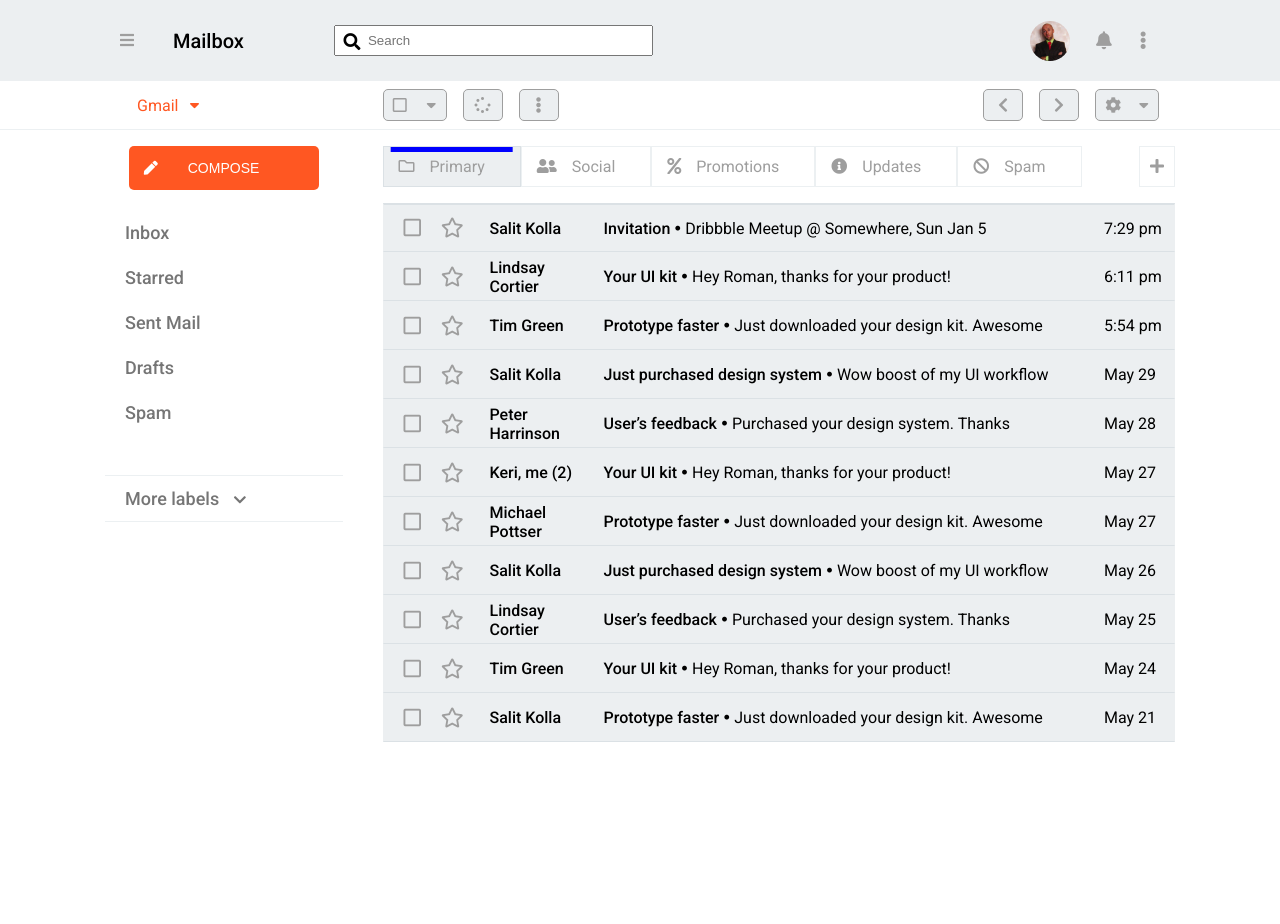
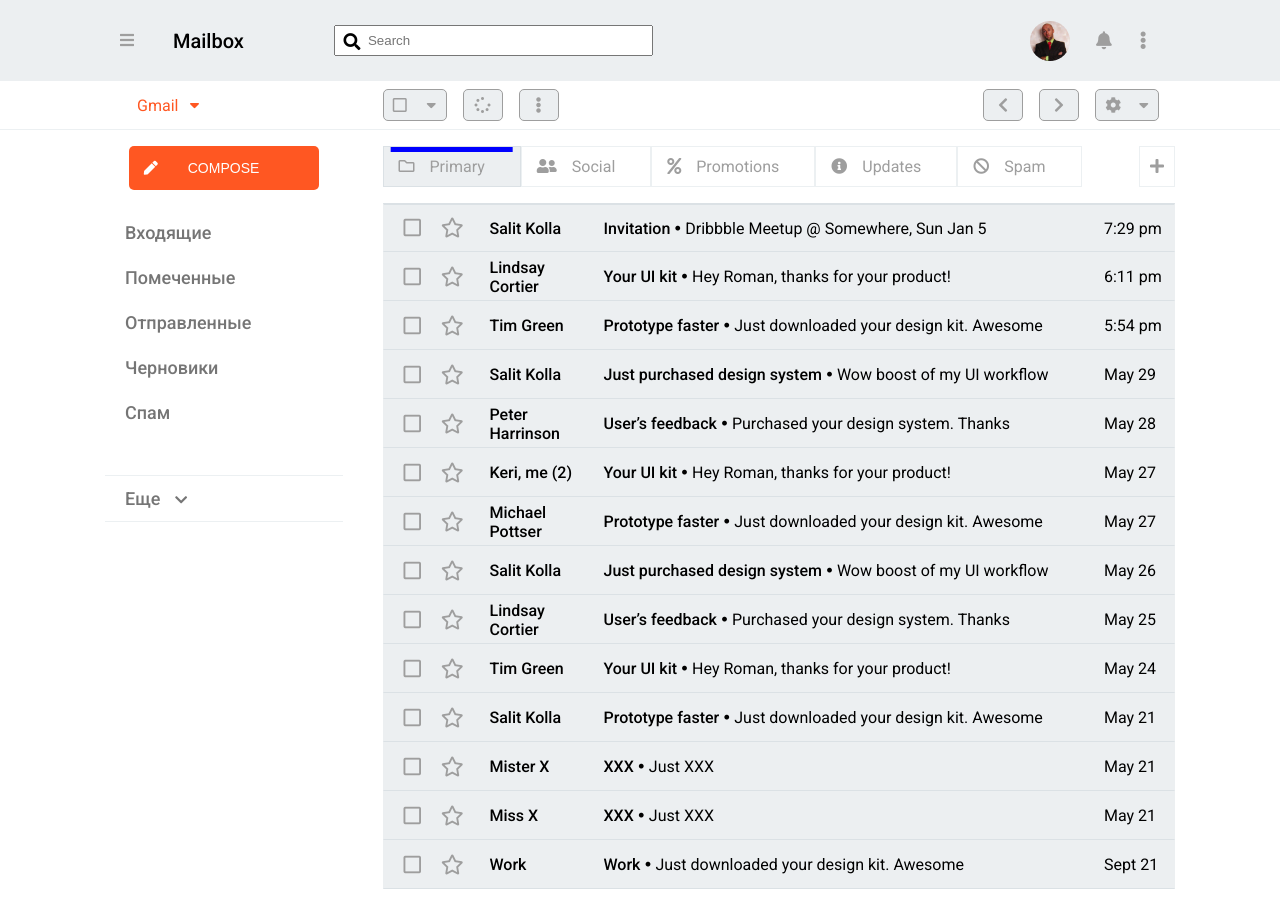
Before and after one commit to DianaMuljukova/Mailbox, a React app: page / in a window 1280 px wide. Before the commit the page ends 800 px from the top, so only its background shows below. Built offline with nearby package versions, Linux system fonts and the light colour scheme; the HTML template or start-up script is replaced by a standard one.

Commit message:
refactoring, spam tab

```diff
--- a/src/App.js
+++ b/src/App.js
@@ -1,4 +1,5 @@
 import React from 'react';
+import {Route, Switch} from 'react-router-dom';
 import Header from "./components/Header";
 import GmailRow from "./components/GmailRow";
 import Content from "./components/Content";
--- a/src/components/ContentGmail.js
+++ b/src/components/ContentGmail.js
@@ -6,104 +6,14 @@ export default class ContentGmail extends Component {
     constructor (props){
         super(props);
         this.state = {
-            mailCategories: [
-                {
-                    className: 'blue',
-                    icon: 'far fa-folder',
-                    text: 'Primary',
-                    link: '#',
-                    default: 'active'
-
-                },
-                {
-                    className: 'green',
-                    icon: 'fas fa-user-friends',
-                    text: 'Social',
-                    link: '#',
-                    default: 'notactive'
-                },
-                {
-                    className: 'yellow',
-                    icon: 'fas fa-percent',
-                    text: 'Promotions',
-                    link: '#',
-                    default: 'notactive'
-                },
-                {
-                    className: 'purple',
-                    icon: 'fas fa-info-circle',
-                    text: 'Updates',
-                    link: '#',
-                    default: 'notactive'
-                },
-                {
-                    className: 'red',
-                    icon: 'fas fa-ban',
-                    text: 'Spam',
-                    link: '#',
-                    default: 'notactive'
-                }
-            ],
-            categoryName: {
-                isSocial: false,
-                isPromotions: false,
-                isUpdates: false,
-                isPrimary: 'primary'
-            }
+            categoryName: 'primary'
         }
     }
 
     changeCategories = (i, categoryText) => {
 
-        let categoriesArr = this.state.mailCategories;
-        categoriesArr.map(item => {
-            if (item.default == 'active') {
-                item.default = 'notactive';
-            }
-        });
-        categoriesArr[i].default = 'active';
-
-
-        if (categoryText == 'Social') {
-            this.setState({
-                categoryName: {
-                    isSocial: 'social',
-                    isPromotions: false,
-                    isUpdates: false,
-                    isPrimary: false
-                }
-            })
-        } else if (categoryText == 'Promotions') {
-            this.setState({
-                categoryName: {
-                    isSocial: false,
-                    isPromotions: 'promotions',
-                    isUpdates: false,
-                    isPrimary: false
-                }
-            })
-        } else if (categoryText == 'Updates') {
-            this.setState({
-                categoryName: {
-                    isSocial: false,
-                    isPromotions: false,
-                    isUpdates: 'updates',
-                    isPrimary: false
-                }
-            })
-        } else if (categoryText == 'Primary') {
-            this.setState({
-                categoryName: {
-                    isSocial: false,
-                    isPromotions: false,
-                    isUpdates: false,
-                    isPrimary: 'primary'
-                }
-            })
-        }
-
         this.setState({
-            mailCategories: categoriesArr
+            categoryName: categoryText.toLowerCase()
         });
     };
 
@@ -111,7 +21,6 @@ export default class ContentGmail extends Component {
         return (
             <div className="col-xl-9">
                 <ContentMessagesRow
-                    arr={this.state.mailCategories}
                     changeCategories={this.changeCategories}
                     categoryName={this.state.categoryName}
                 />
--- a/src/components/ContentMenu.js
+++ b/src/components/ContentMenu.js
@@ -5,12 +5,12 @@ export default () => {
         <div className="col-xl-3 content__menu">
             <button><div className="button-block"><i className="fas fa-pen"></i> <p>compose</p></div></button>
             <ul className="content__list">
-                <li>Inbox</li>
-                <li>Starred</li>
-                <li>Sent Mail</li>
-                <li>Drafts</li>
-                <li>Spam</li>
-                <li>More labels <i className="fas fa-chevron-down"></i></li>
+                <li>Входящие</li>
+                <li>Помеченные</li>
+                <li>Отправленные</li>
+                <li>Черновики</li>
+                <li>Спам</li>
+                <li>Еще <i className="fas fa-chevron-down"></i></li>
             </ul>
         </div>
     )
--- a/src/components/ContentMessages.js
+++ b/src/components/ContentMessages.js
@@ -96,14 +96,37 @@ export default class ContentMessages extends Component {
                     data: 'May 21',
                     type: 'social'
                 },
+                {
+                    id: 12,
+                    author: 'Mister X',
+                    theme: 'XXX',
+                    text: 'Just XXX',
+                    data: 'May 21',
+                    type: 'spam'
+                },
+                {
+                    id: 13,
+                    author: 'Miss X',
+                    theme: 'XXX',
+                    text: 'Just XXX',
+                    data: 'May 21',
+                    type: 'spam'
+                },
+                {
+                    id: 14,
+                    author: 'Work',
+                    theme: 'Work',
+                    text: 'Just downloaded your design kit. Awesome',
+                    data: 'Sept 21',
+                    type: 'spam'
+                },
             ],
             checkArr: [],
             favoriteArr: []
         }
     }
 
-    render() {
-        let handleChange = (id, i) => {
+    handleChange = (id, i) => {
         let newCheckArray = [ ...this.state.checkArr];
         if (!this.state.checkArr.includes(id)) {
             newCheckArray.push(id);
@@ -122,7 +145,7 @@ export default class ContentMessages extends Component {
         })
     };
 
-        let handleHighlight = (id, i) => {
+    handleHighlight = (id, i) => {
         let newFavoriteArr = [ ...this.state.favoriteArr];
         if (!newFavoriteArr.includes(id)) {
             newFavoriteArr.push(id);
@@ -134,15 +157,12 @@ export default class ContentMessages extends Component {
         })
     };
 
-        //console.log(this.props.categoryName);
-
-
-        const renderMessages = (item, i) => (
+    renderMessages = (item, i) => (
         <div className={this.state.activeClassArr.includes(item.id) ? 'content-messages__item active' : 'content-messages__item'}>
             <div className="content-messages__main">
                 <div className="author">
-                        <i className={this.state.checkArr.includes(item.id)  ? 'fas fa-check-square' : 'far fa-square'} onClick={() => handleChange(item.id, i)}></i>
-                        <i className="far fa-star" onClick={() => handleHighlight(item.id, i)} style={{color: this.state.favoriteArr.includes(item.id) ? '#F7B71D' : ''}}></i>
+                    <i className={this.state.checkArr.includes(item.id)  ? 'fas fa-check-square' : 'far fa-square'} onClick={() => this.handleChange(item.id, i)}></i>
+                    <i className="far fa-star" onClick={() => this.handleHighlight(item.id, i)} style={{color: this.state.favoriteArr.includes(item.id) ? '#F7B71D' : ''}}></i>
                     <span>{item.author}</span>
                 </div>
 
@@ -152,7 +172,7 @@ export default class ContentMessages extends Component {
                     <span>{item.text}</span>
                 </div>
 
-                    <HoverTrash deleteMessage={() => deleteMessages(item.id, i)} />
+                <HoverTrash deleteMessage={() => this.deleteMessages(item.id, i)} />
             </div>
 
             <div className="data">
@@ -161,7 +181,7 @@ export default class ContentMessages extends Component {
         </div>
     );
 
-        const deleteMessages = (id, i) => {
+    deleteMessages = (id, i) => {
         let newMessagesArr = this.state.messages;
         newMessagesArr = newMessagesArr.filter(item => item.id != id);
 
@@ -179,14 +199,13 @@ export default class ContentMessages extends Component {
         });
     };
 
+    render() {
         return (
             <div className="row">
                 {
-                    //console.log(this.state.messages[1].type)
-                    //this.state.messages.type == this.props.categoryName.isSocial ? alert(454) : null
-                    this.state.messages.map((item, i) => this.state.messages[i].type ==  this.props.categoryName.isSocial ? renderMessages(item, i) :
-                        this.state.messages[i].type ==  this.props.categoryName.isPromotions ? renderMessages(item, i) :
-                            this.state.messages[i].type ==  this.props.categoryName.isUpdates ? renderMessages(item, i) : this.props.categoryName.isPrimary ? renderMessages(item, i) : null)
+                    this.state.messages
+                        .filter(item => item.type == this.props.categoryName || this.props.categoryName == 'primary')
+                        .map((item, i) => this.renderMessages(item, i))
                 }
             </div>
         )
--- a/src/components/ContentMessagesRow.js
+++ b/src/components/ContentMessagesRow.js
@@ -6,7 +6,9 @@ export default (props) => {
         <div className="row content-messages__row">
             <div className="content-messages__categories">
                 {
-                    props.arr.map((item, i) => <Categories item={item} key={i} index={i} categoryName={props.categoryName} changeCategories={props.changeCategories} />)
+                    mailCategories.map((item, i) => <Categories item={item} key={i} index={i}
+                                                           categoryName={props.categoryName}
+                                                           changeCategories={props.changeCategories}/>)
                 }
             </div>
 
@@ -16,8 +18,46 @@ export default (props) => {
     )
 }
 
+const mailCategories = [
+    {
+        className: 'blue',
+        icon: 'far fa-folder',
+        text: 'Primary',
+        link: '#'
+
+    },
+    {
+        className: 'green',
+        icon: 'fas fa-user-friends',
+        text: 'Social',
+        link: '#'
+    },
+    {
+        className: 'yellow',
+        icon: 'fas fa-percent',
+        text: 'Promotions',
+        link: '#'
+    },
+    {
+        className: 'purple',
+        icon: 'fas fa-info-circle',
+        text: 'Updates',
+        link: '#'
+    },
+    {
+        className: 'red',
+        icon: 'fas fa-ban',
+        text: 'Spam',
+        link: '#'
+    }
+];
+
 const Categories = (props) => (
-    <a href={props.item.link} className={props.item.className + ' categories__link ' + props.item.default } onClick={() => props.changeCategories(props.index, props.item.text)}>
+    <a
+        href={props.item.link}
+        className={`${props.item.className} categories__link ${props.item.text.toLowerCase() === props.categoryName ? 'active' : ''}`}
+        onClick={() => props.changeCategories(props.index, props.item.text)}
+    >
         <i className={props.item.icon}></i><span>{props.item.text}</span>
     </a>
 );
```
Also changed, not shown: src/components/Spam.js (added, +17 -0 lines), 1 other file (tests, documents, lock files or other folders). Lines whose indentation alone changed are shown as unchanged.
